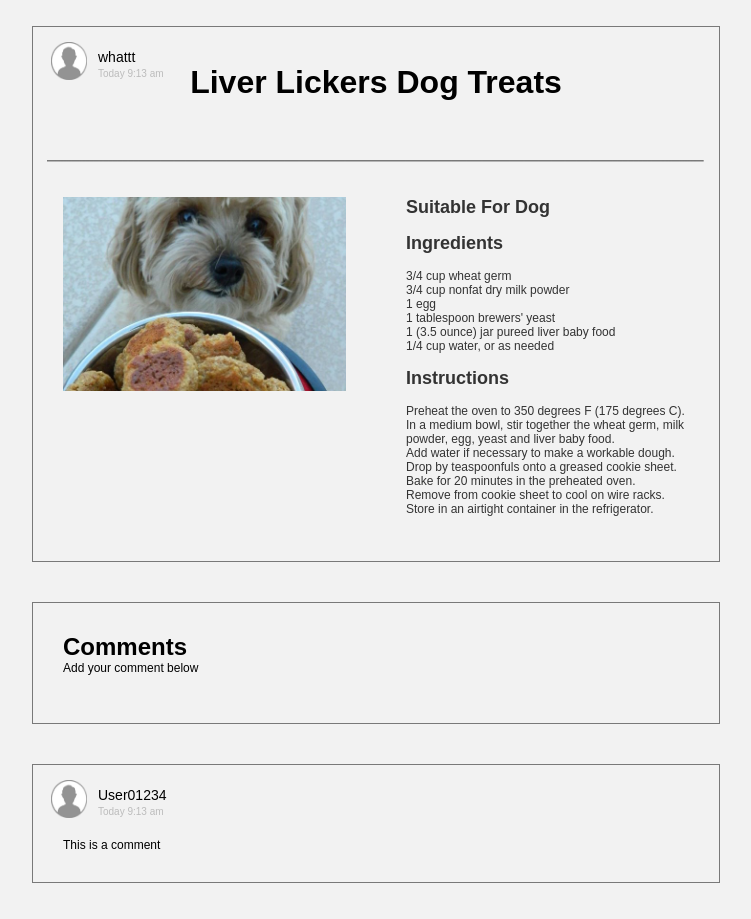
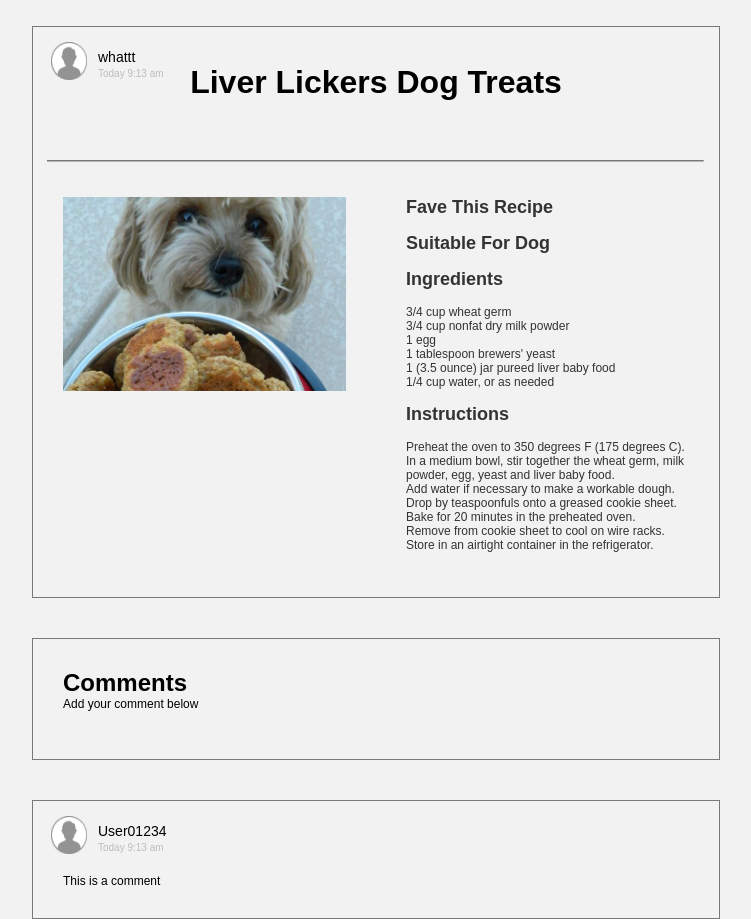
Before and after one commit to YijunFang/Pet_Recipe, a Flask app: page /recipe?recipeid=0 in a window 1280 px wide. Shown: the part 222-1141 px from the top of the page, without its empty margins (264-1015 px from the left). Before the commit the page ends 1105 px from the top, so only its background shows below. Run offline with Flask 2, Linux system fonts and the light colour scheme; a user stored in the database is signed in; data comes from the database, SQL or seed files in the repository.

Commit message:
added code stub for fave recipe

```diff
--- a/app/static/data/styles.css
+++ b/app/static/data/styles.css
@@ -72,7 +72,6 @@ a:active {
   font-weight:bold;
   font-style:normal;
   font-size:24px;
-  text-align:left;
 }
 .heading_3 {
   font-family:'ArialMT', 'Arial';
--- a/app/templates/profile_test.html
+++ b/app/templates/profile_test.html
@@ -68,14 +68,12 @@
                 {% endif %}
                 </div>
 
-                <div clas="profile_column_right">
+                <div class="profile_column_right">
                     <div id = "default_inner" >
                         <a href="{{ url_for('recipe_view',recipeid= r.Recipe.id) }}" class="heading_2" >{{ r.Recipe.title }}</a><br><br />
                     </div>
                 </div>
-
                 <div class="clear"></div>
-
             </div>
             {% endfor %}
 
--- a/app/templates/recipe.html
+++ b/app/templates/recipe.html
@@ -34,7 +34,7 @@
                                            <!-- Post Background -->
                     <img id="u18" class="img " src="../static/images/home/post_u18.png"/>
                         <div id="u21" class="text" style="visibility: visible;">
-                            <p><span> <a href="{{url_for('profile_view',userid=userid.id)}}">{{ user }}</a></span></p>
+                            <p><span> <a href="{{url_for('profile_view',userid=userid)}}">{{ user }}</a></span></p>
                         </div>
                         <p><span>Today 9:13 am</span></p>
                     </div>
@@ -65,6 +65,9 @@
                     <!-- recipe post right column -->
                     <div class="recipe_column_right">
                         <div id = "default_inner">
+
+                        <p class="heading_3"><a href="{{url_for('fave',recipetofave=recipeid)}}">Fave This Recipe</a></p>
+                        <br>
 
                         <p class="heading_3">Suitable For {{ pettype }}</p><br>
 
--- a/app/views.py
+++ b/app/views.py
@@ -36,11 +36,11 @@ user_id = None
 
 @app.route('/')
 def index():
-	#show logged in version of homepage
+	#show logged in version of homepage with favorites
 	if current_user.is_authenticated:
 		recipes = db_session.query(Recipe,Pet_type,User).filter(Recipe.type==Pet_type.id). \
 								 filter(Recipe.user_id==User.id).all()
-		return render_template("home.html",recipes=recipes)
+		return redirect('/fave')
 
 	#show guest version of homepage
 	else:
@@ -224,6 +224,18 @@ def register():
 	else:
 		return render_template('register.html')
 
+
+@app.route('/fave')
+def fave():
+	#handle event where user adds a new recipe to faves
+	recipetofave = request.args.get('recipetofave')	 #id of recipe to fave
+	if recipetofave is not None:
+		print(recipetofave)
+
+	#put list of faves in recipes variable to be rendered by jinja
+	recipes = []
+	return render_template('home.html',recipes=recipes)
+
 @app.route('/recipe')
 def recipe_view():
 	"""
```
